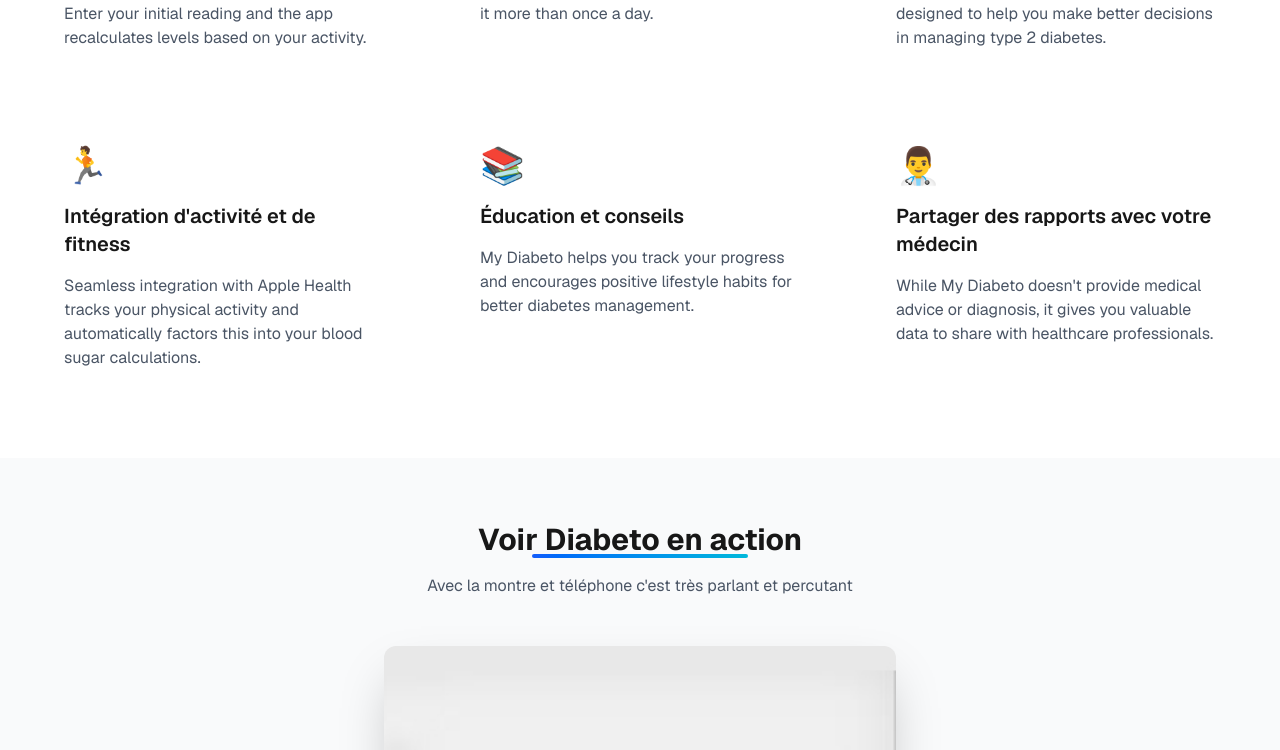
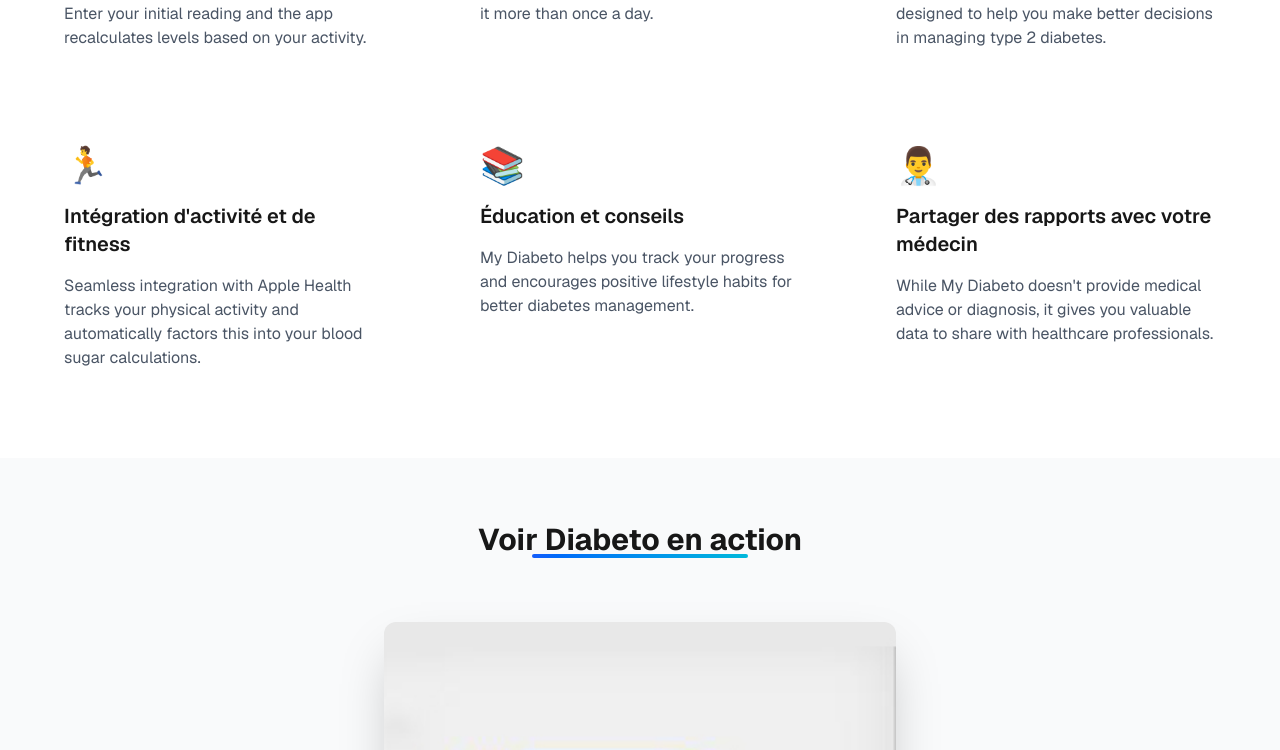
Before and after one commit to kaowserf/Diabetes, a Next.js app: page / in a window 1280 px wide. Shown: the part 1139-1889 px from the top of the page. Built offline with nearby package versions, Linux system fonts and the light colour scheme.

Commit message:
Remove subtitle text about watch and phone from translations

```diff
--- a/app/layout.js
+++ b/app/layout.js
@@ -13,7 +13,7 @@
 
 export const metadata = {
   title: "Diabétiques et sportifs gérez votre sucre en temps réel avec My Diabeto",
-  description: "avec la montre et téléphone c'est très parlant et percutant",
+  description: "",
   icons: {
     icon: [
       { url: '/favicon.ico', sizes: 'any' },
@@ -40,13 +40,13 @@
   },
   openGraph: {
     title: "Diabétiques et sportifs gérez votre sucre en temps réel avec My Diabeto",
-    description: "avec la montre et téléphone c'est très parlant et percutant",
+    description: "",
     images: [{ url: '/favicon/logo.svg' }],
   },
   twitter: {
     card: 'summary',
     title: "Diabétiques et sportifs gérez votre sucre en temps réel avec My Diabeto",
-    description: "avec la montre et téléphone c'est très parlant et percutant",
+    description: "",
     images: [{ url: '/favicon/logo.svg' }],
   },
 };
--- a/app/page.js
+++ b/app/page.js
@@ -20,7 +20,7 @@
 
     // Hero section
     heroTitle: "Diabétiques et sportifs gérez votre sucre en temps réel avec My Diabeto",
-    heroSubtitle: "avec la montre et téléphone c'est très parlant et percutant",
+    heroSubtitle: "",
     downloadApp: "🔵 Télécharger l'application",
     learnHow: "⚪ Découvrir comment ça marche",
 
@@ -128,7 +128,7 @@
 
     // Hero section
     heroTitle: "Diabetics and athletes: manage your blood sugar in real-time with My Diabeto",
-    heroSubtitle: "with the watch and phone it's very clear and impactful",
+    heroSubtitle: "",
     downloadApp: "🔵 Download the App",
     learnHow: "⚪ Learn How It Works",
 
@@ -500,9 +500,7 @@
             </h2>
 
             <p className="text-center text-gray-600 dark:text-gray-400 mb-6 max-w-3xl mx-auto">
-              {language === 'fr' ?
-                "Avec la montre et téléphone c'est très parlant et percutant" :
-                "With the watch and phone it's very clear and impactful"}
+              {/* Removed the conditional text about watch and phone */}
             </p>
           </div>
 
```
